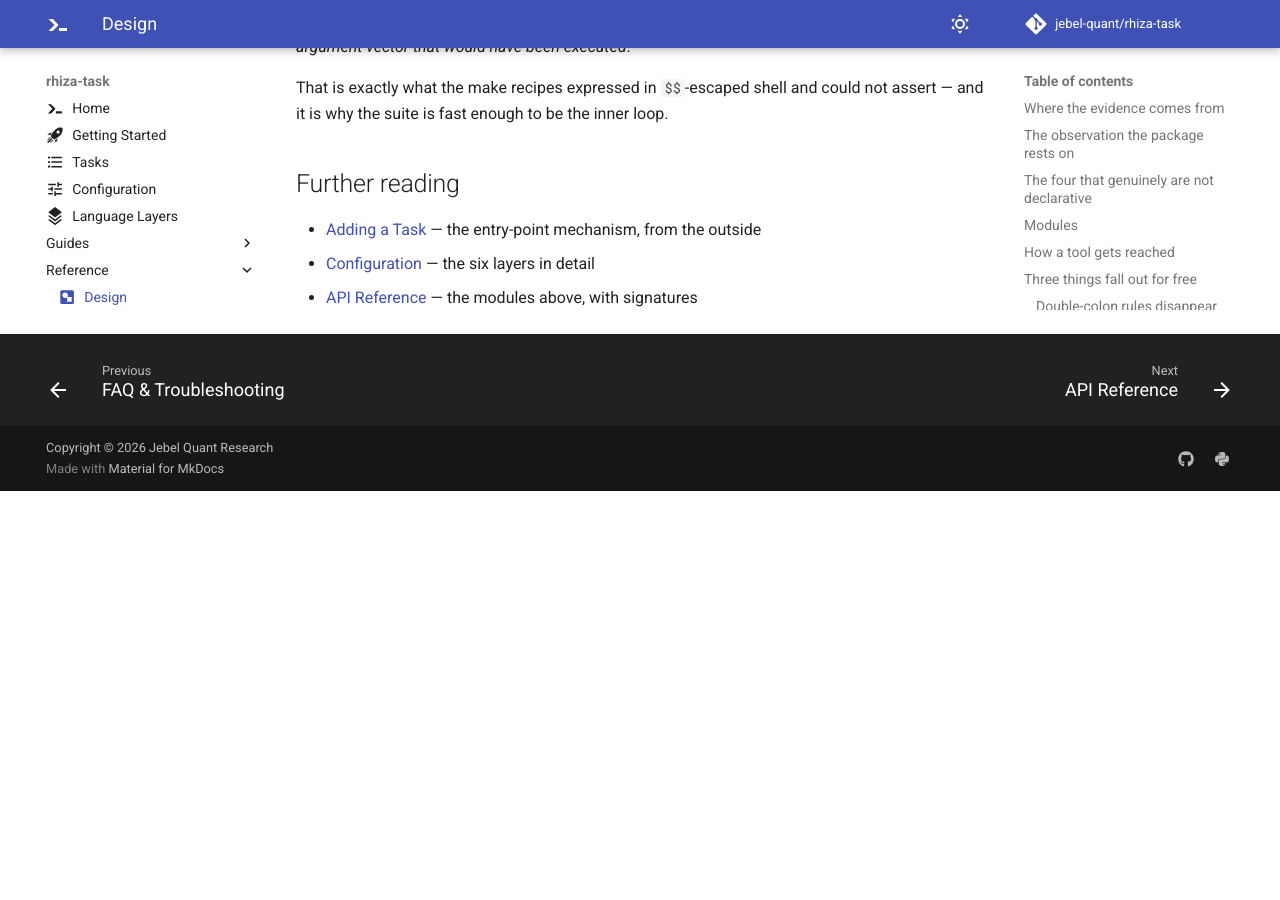
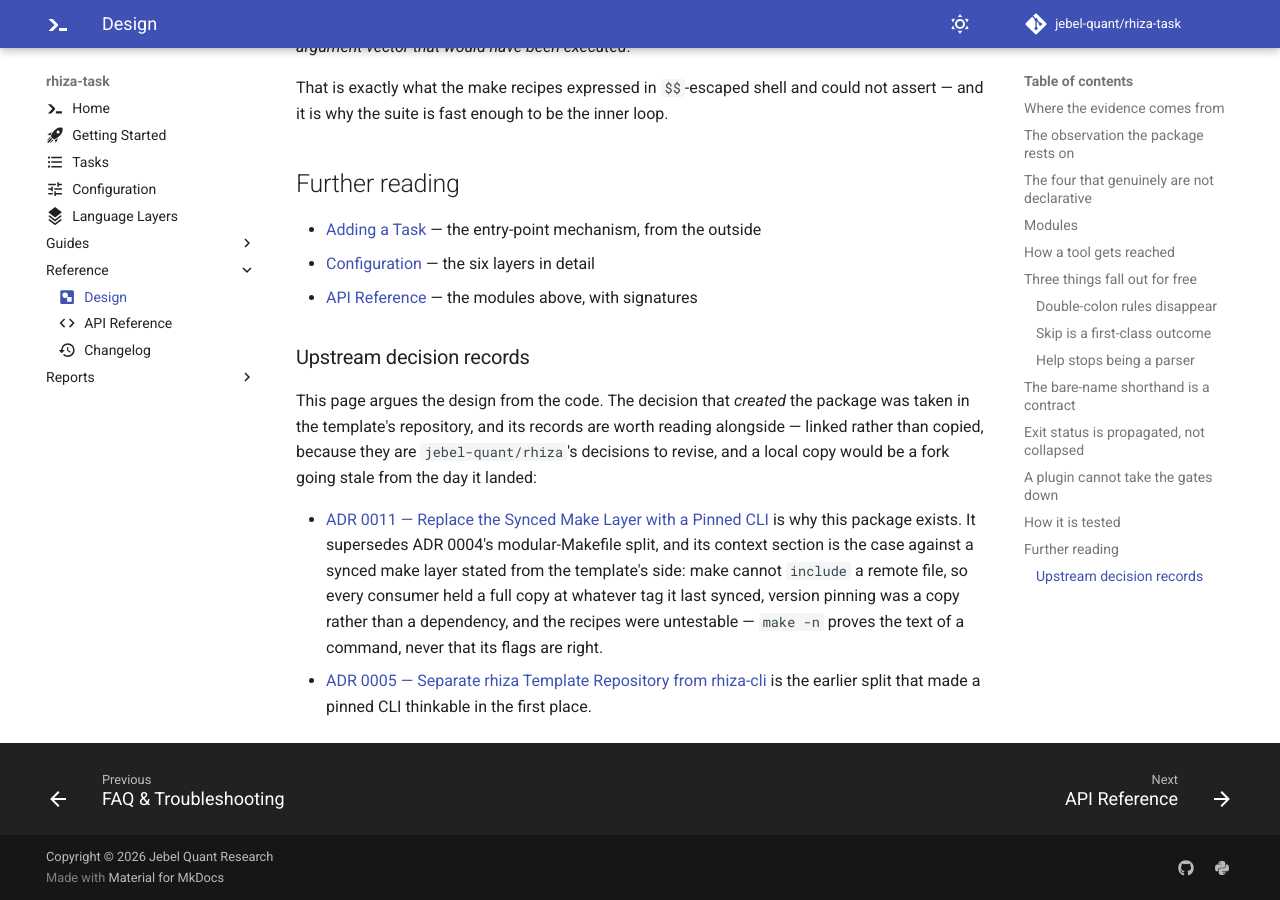
Before and after one commit to Jebel-Quant/rhiza-task, an MkDocs documentation site: the page built from docs/design.md, in a window 1280 px wide and 900 px high, scrolled down 4376 px. Built offline with MkDocs 1.6.1 and Material for MkDocs 9.7.7, drawn with Linux system fonts in a browser that asks for light colours; comment, search, counter and statistics services are not loaded; before the commit the page ends 4867 px from its top, so only the background shows below that.

Commit message:
docs: link upstream's decision records from the design page
The design page argues this package from its code. The decision that created it was
taken in the template's repository, and a reader who wants the case against a synced
make layer stated from *that* side had no pointer to it -- CLAUDE.md and this page
both re-argue it from scratch without citing the record.

Two ADRs, in Further reading: 0011 (replace the synced make layer with a pinned CLI,
which supersedes 0004's modular-Makefile split) and 0005 (separate the template
repository from the CLI, the earlier split that made a pinned CLI thinkable).

**Linked, not copied**, which was the alternative considered and rejected. Copying
would have taken two of eleven ADRs out of a numbered set whose cross-references --
0004 superseded by 0011, 0006 and 0010 still standing -- would dangle immediately.
More to the point they are jebel-quant/rhiza's decisions to revise, so a local copy
is a fork going stale from the day it lands, and this repository has spent three
commits this week fixing exactly that failure. A link cannot go stale in that
direction; it can only 404, and both were checked.

Co-Authored-By: Claude Opus 5 (1M context) <noreply@anthropic.com>

```diff
--- a/docs/design.md
+++ b/docs/design.md
@@ -149,3 +149,19 @@ assert — and it is why the suite is fast enough to be the inner loop.
 - [Adding a Task](adding_a_task.md) — the entry-point mechanism, from the outside
 - [Configuration](configuration.md) — the six layers in detail
 - [API Reference](api.md) — the modules above, with signatures
+
+### Upstream decision records
+
+This page argues the design from the code. The decision that *created* the package was
+taken in the template's repository, and its records are worth reading alongside — linked
+rather than copied, because they are `jebel-quant/rhiza`'s decisions to revise, and a
+local copy would be a fork going stale from the day it landed:
+
+- [ADR 0011 — Replace the Synced Make Layer with a Pinned CLI](https://github.com/Jebel-Quant/rhiza/blob/main/docs/adr/0011-replace-the-synced-make-layer-with-a-pinned-cli.md)
+  is why this package exists. It supersedes ADR 0004's modular-Makefile split, and its
+  context section is the case against a synced make layer stated from the template's side:
+  make cannot `include` a remote file, so every consumer held a full copy at whatever tag
+  it last synced, version pinning was a copy rather than a dependency, and the recipes were
+  untestable — `make -n` proves the text of a command, never that its flags are right.
+- [ADR 0005 — Separate rhiza Template Repository from rhiza-cli](https://github.com/Jebel-Quant/rhiza/blob/main/docs/adr/0005-separate-rhiza-template-from-cli.md)
+  is the earlier split that made a pinned CLI thinkable in the first place.
```
